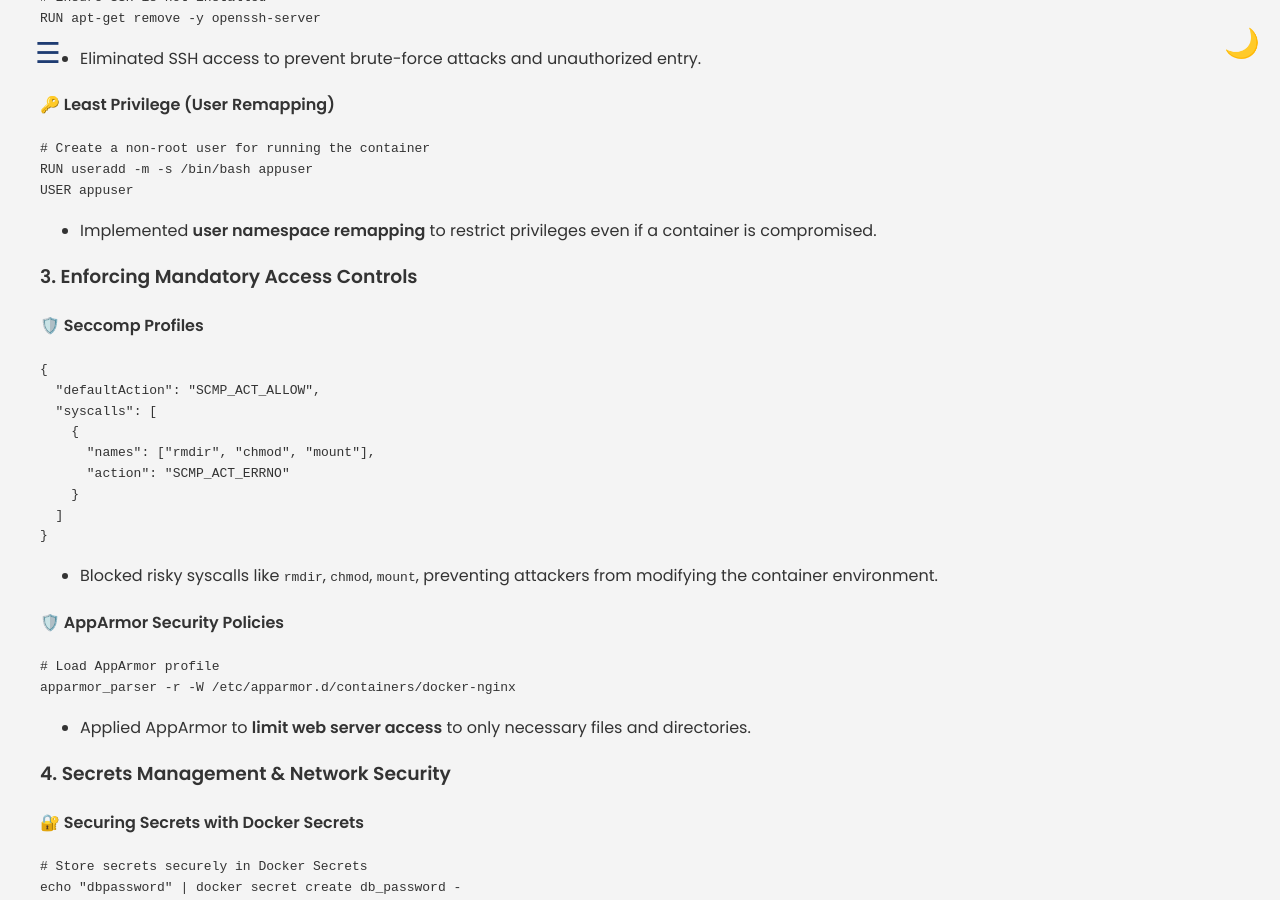
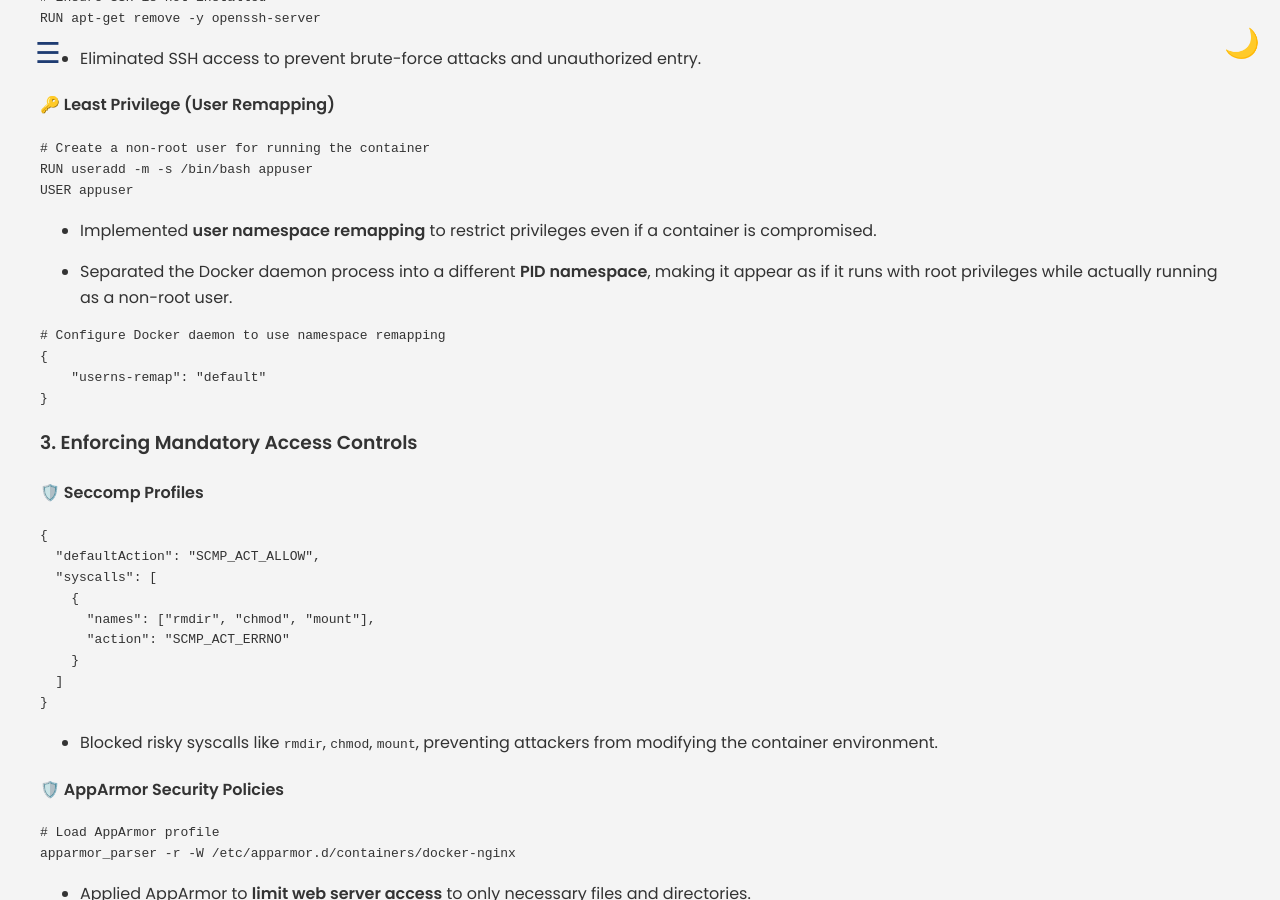
Before and after one commit to barrryblock/barrryblock.github.io, a Jekyll site: the page built from _posts/2025-02-25-from-fragile-to-fortified-hardening-containers-for-real-world-security.md, in a window 1280 px wide and 900 px high, scrolled down 1107 px. Built offline with Jekyll 4.4.1, drawn with Linux system fonts in a browser that asks for light colours; our own code applies the rules of GitHub Pages for plain Markdown files.

Commit message:
PID Isolation

````diff
--- a/_posts/2025-02-25-from-fragile-to-fortified-hardening-containers-for-real-world-security.md
+++ b/_posts/2025-02-25-from-fragile-to-fortified-hardening-containers-for-real-world-security.md
@@ -54,6 +54,15 @@ RUN useradd -m -s /bin/bash appuser
 USER appuser
 ```
 - Implemented **user namespace remapping** to restrict privileges even if a container is compromised.
+
+- Separated the Docker daemon process into a different **PID namespace**, making it appear as if it runs with root privileges while actually running as a non-root user.
+
+```sh
+# Configure Docker daemon to use namespace remapping
+{
+    "userns-remap": "default"
+}
+```
 
 ### **3. Enforcing Mandatory Access Controls**
 #### 🛡️ **Seccomp Profiles**
````
